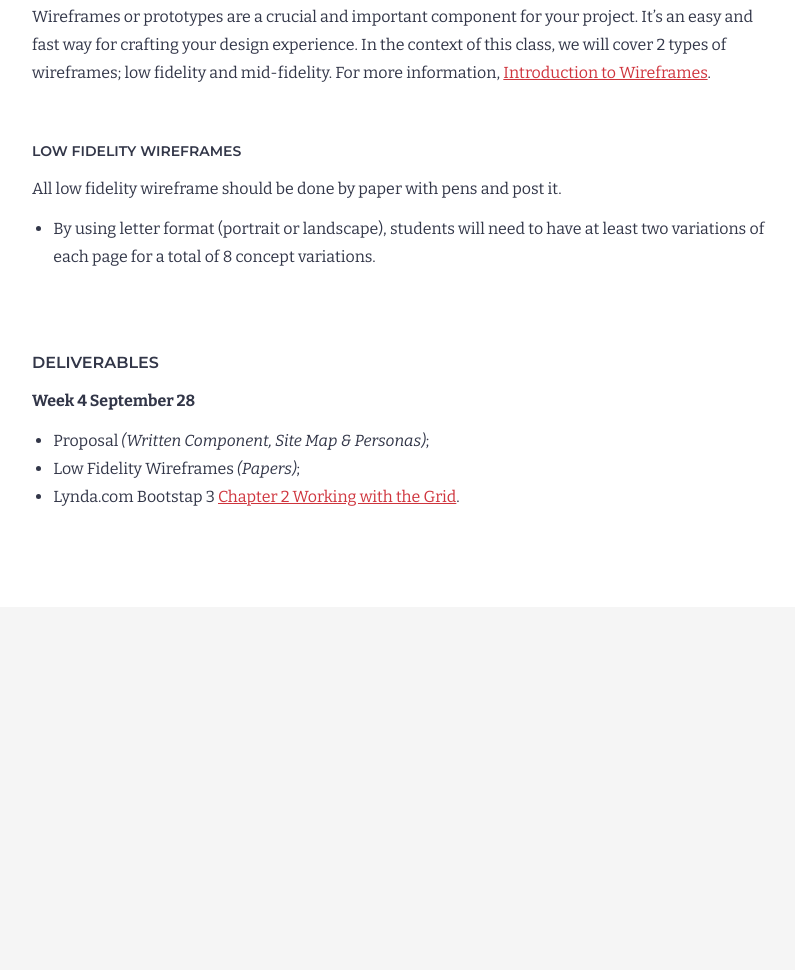
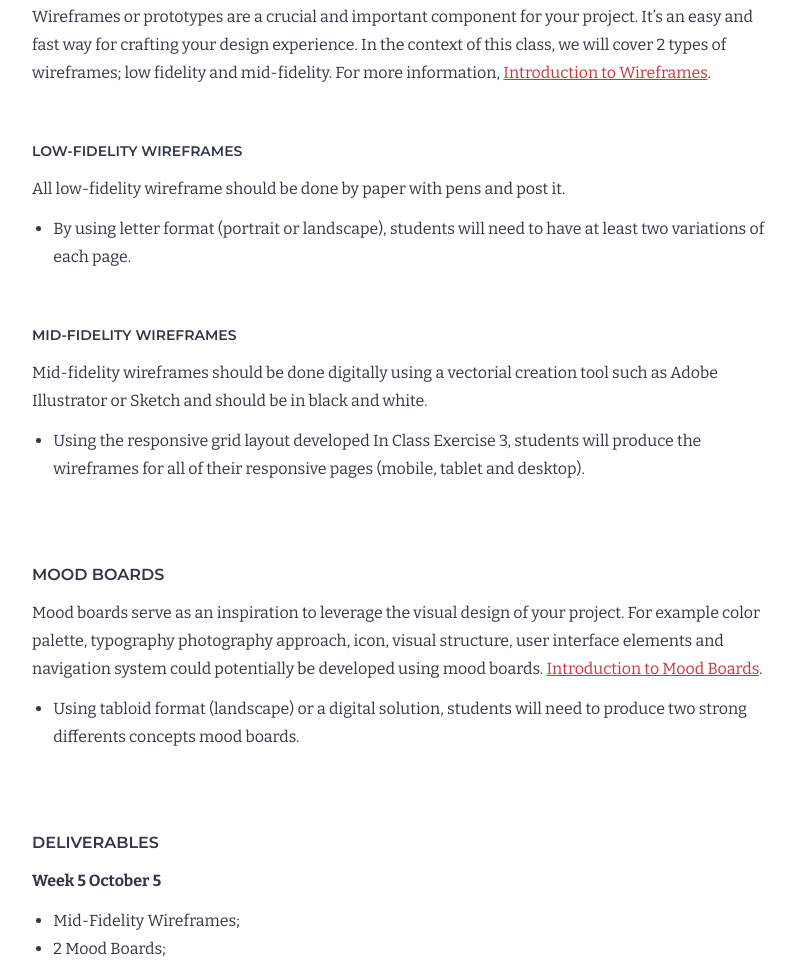
Before and after one commit to yorkdesign/YSDN2005-F17, a plain HTML site: page projects/project-2/index.html in a window 1280 px wide. Shown: the part 1742-2712 px from the top of the page, without its empty margins (396-1191 px from the left). Before the commit the page ends 2349 px from the top, so only its background shows below. Drawn offline with nearby package versions, Linux system fonts and the light colour scheme.

Commit message:
Wednesday 01

```diff
--- a/projects/project-2/index.html
+++ b/projects/project-2/index.html
@@ -77,7 +77,7 @@
 								<h4 id="site-map-page-2-">Site Map (Page 2)</h4>
 								<p>Site map are a quick way to brainstorm around structure of your website. It&#39;s also a excellent reference point for wireframes, functional specifications and content maps.For more information, <a href="http://theuxreview.co.uk/sitemaps-the-beginners-guide/">Site Maps - The beginners guide</a>.</p>
 								<ul>
-								<li>Develop your own site map with a home page + at least three sub section.<br></li>
+								<li>Develop your own site map with a home page + at least three sub sections.<br></li>
 								</ul>
 								<p><br></p>
 								<h4 id="personas-page-3-">Personas (Page 3)</h4>
@@ -89,13 +89,31 @@
 								<h3 id="wireframes">Wireframes</h3>
 								<p>Wireframes or prototypes are a crucial and important component for your project. It’s an easy and fast way for crafting your design experience. In the context of this class, we will cover 2 types of wireframes; low fidelity and mid-fidelity. For more information, <a href="../../assets/documents/Introduction_Wireframes.pdf">Introduction to Wireframes</a>.<br></p>
 								<p><br></p>
-								<h4 id="low-fidelity-wireframes">Low Fidelity Wireframes</h4>
-								<p>All low fidelity wireframe should be done by paper with pens and post it.</p>
+								<h4 id="low-fidelity-wireframes">Low-Fidelity Wireframes</h4>
+								<p>All low-fidelity wireframe should be done by paper with pens and post it.</p>
 								<ul>
-								<li>By using letter format (portrait or landscape), students will need to have at least two variations of each page for a total of 8 concept variations.</li>
+								<li>By using letter format (portrait or landscape), students will need to have at least two variations of each page.</li>
+								</ul>
+								<p><br></p>
+								<h4 id="mid-fidelity-wireframes">Mid-Fidelity Wireframes</h4>
+								<p>Mid-fidelity wireframes should be done digitally using a vectorial creation tool such as Adobe Illustrator or Sketch and should be in black and white.</p>
+								<ul>
+								<li>Using the responsive grid layout developed In Class Exercise 3, students will produce the wireframes for all of their responsive pages (mobile, tablet and desktop).</li>
+								</ul>
+								<p><br><br></p>
+								<h3 id="mood-boards">Mood Boards</h3>
+								<p>Mood boards serve as an inspiration to leverage the visual design of your project. For example color palette, typography photography approach, icon, visual structure, user interface elements and navigation system could potentially be developed using mood boards.
+								<a href="../../assets/documents/Introduction_Moodboards.pdf">Introduction to Mood Boards</a>.<br></p>
+								<ul>
+								<li>Using tabloid format (landscape) or a digital solution, students will need to produce two strong differents concepts mood boards.</li>
 								</ul>
 								<p><br><br></p>
 								<h3 id="deliverables">Deliverables</h3>
+								<p><strong>Week 5 October 5</strong></p>
+								<ul>
+								<li>Mid-Fidelity Wireframes;</li>
+								<li>2 Mood Boards;</li>
+								</ul>
 								<p><strong>Week 4 September 28</strong></p>
 								<ul>
 								<li>Proposal <em>(Written Component, Site Map &amp; Personas)</em>;</li>
```
Also changed, not shown: exercises/ice/index.html (+8 -0 lines), index.html (+15 -0 lines), assets/img/ice03_a.jpg (added), assets/img/ice03_b.jpg (added), assets/img/ice03_c.jpg (added), assets/img/ice03_d.jpg (added), 3 other files.
